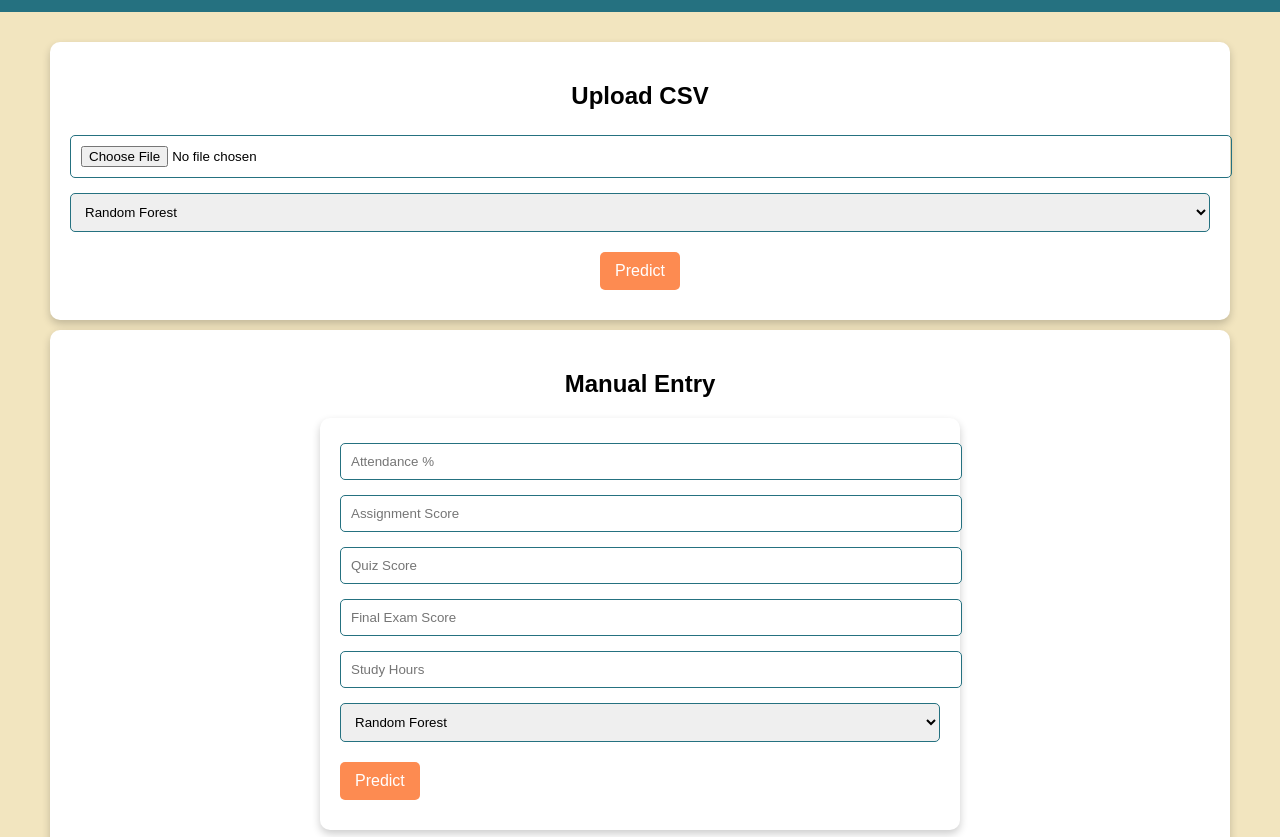
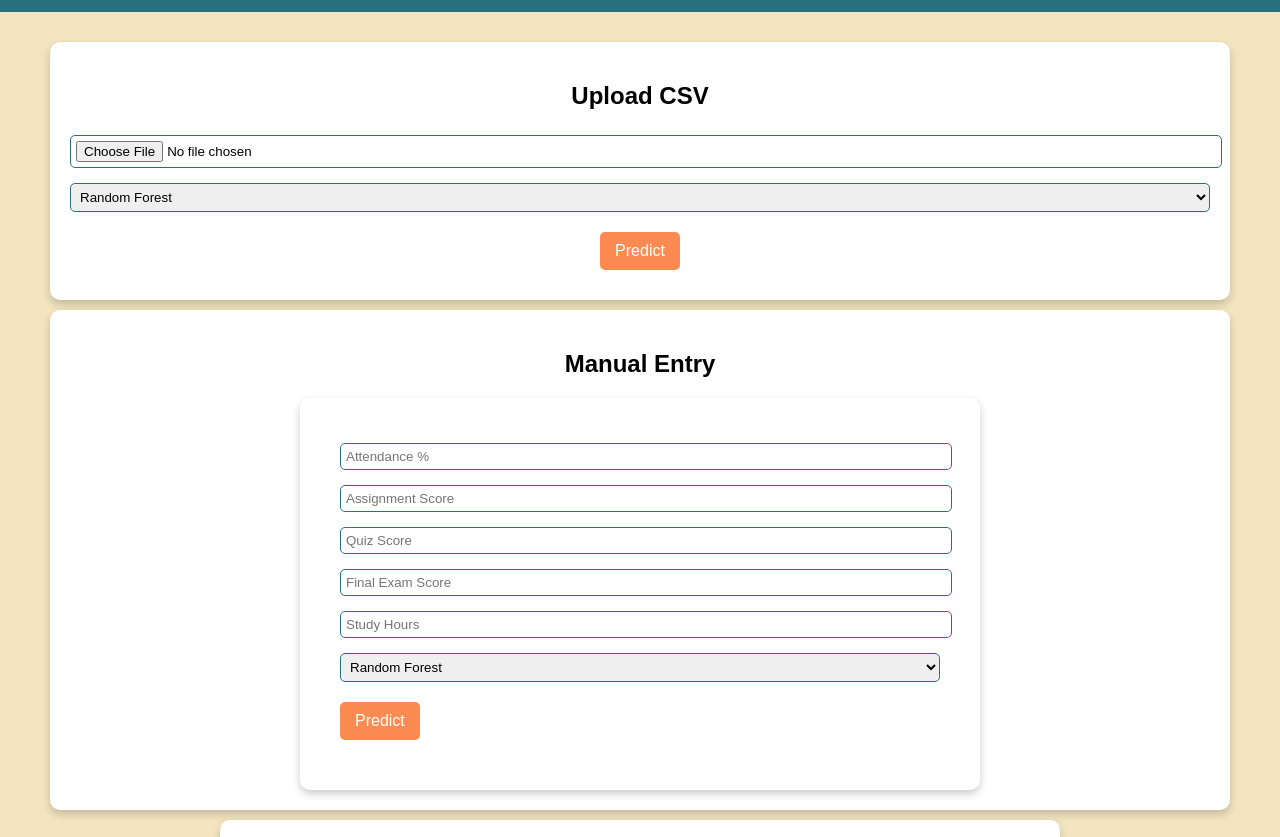
Before and after one commit to GNHD/Student-Performance-Analytics, a plain HTML site: page Student Performance Application/Frontend/Index.html in a window 1280 px wide. Shown: the part 37-874 px from the top of the page. Drawn offline with nearby package versions, Linux system fonts and the light colour scheme.

Commit message:
Correcting the space of the form padding

```diff
--- a/Student Performance Application/Frontend/styles.css
+++ b/Student Performance Application/Frontend/styles.css
@@ -88,7 +88,7 @@ nav ul li a:hover {
 /* 🔹 Form Styles */
 form {
     background: white;
-    padding: 20px;
+    padding: 40px;
     border-radius: 10px;
     box-shadow: 0 4px 8px rgba(0, 0, 0, 0.2);
     width: 100%;
@@ -99,7 +99,7 @@ form {
 
 input, select {
     width: 100%;
-    padding: 10px;
+    padding: 5px;
     margin-top: 5px;
     margin-bottom: 10px; /* Added margin for spacing */
     border: 1px solid #257180;
```
